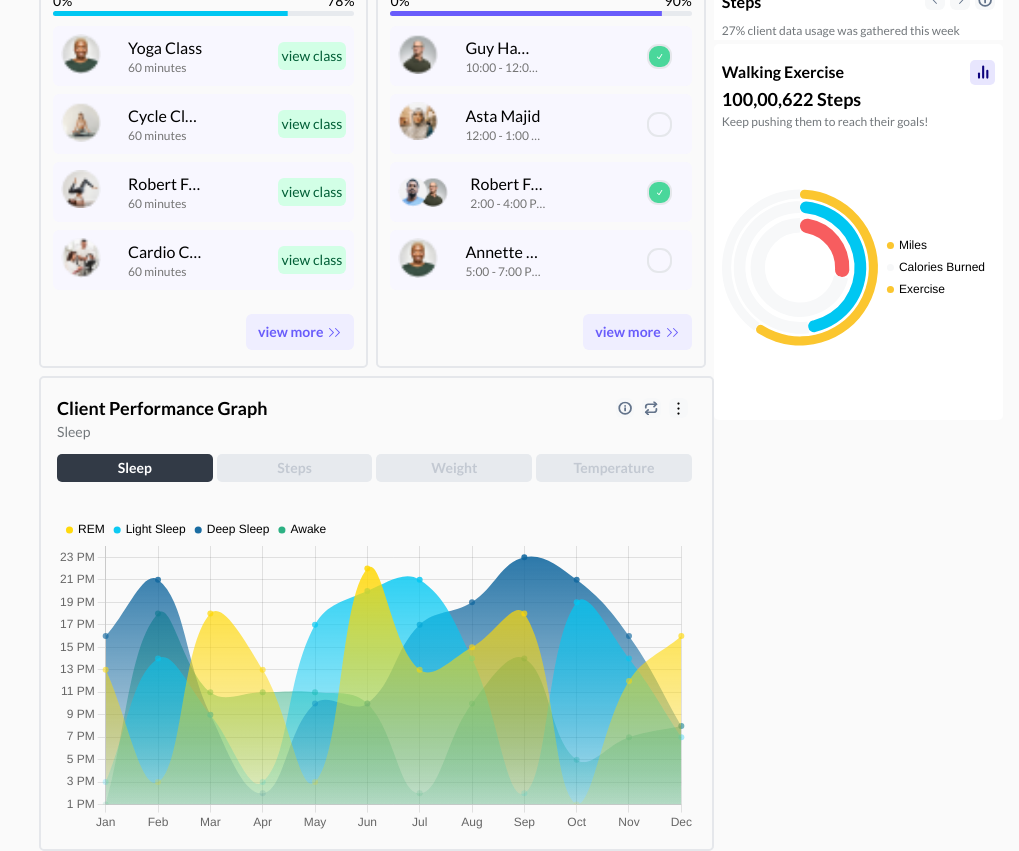
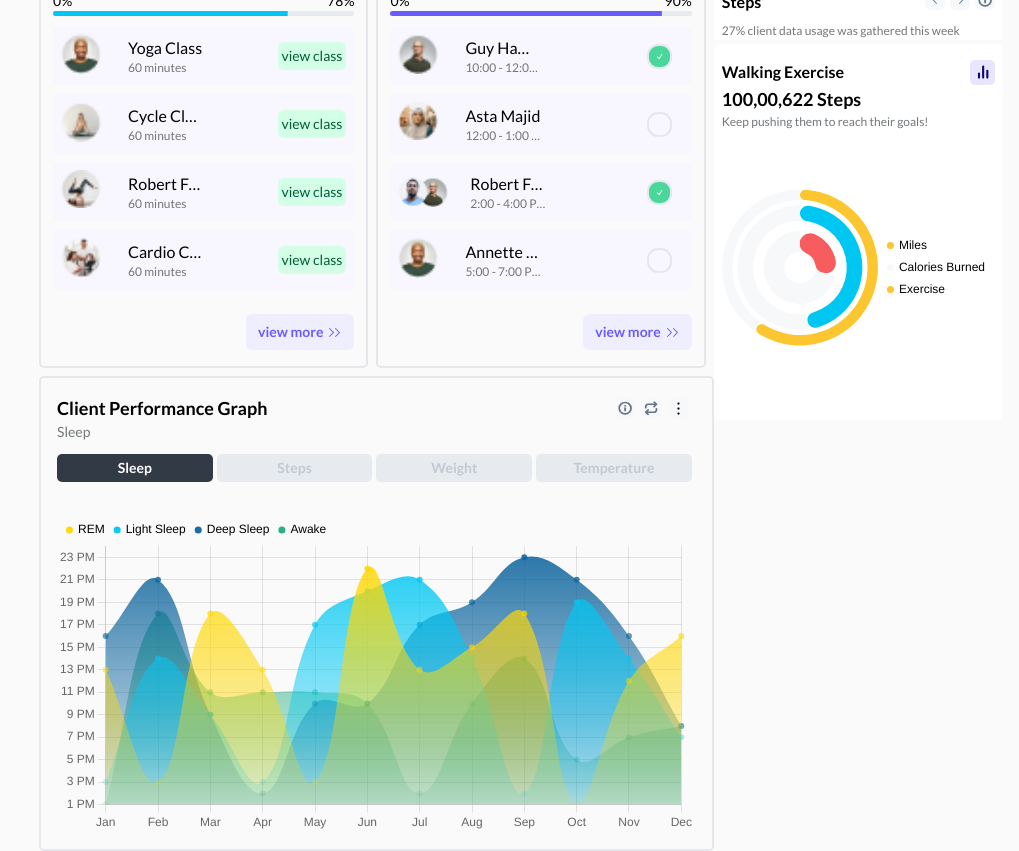
Before and after one commit to payn33/frontend-assessment, a Next.js app: page / in a window 1280 px wide. Shown: the part 960-1811 px from the top of the page, without its empty margins (261-1280 px from the left). Built offline with nearby package versions, Linux system fonts and the light colour scheme.

Commit message:
refactor: minor ui updates

```diff
--- a/src/app/_components/doughnutChart.tsx
+++ b/src/app/_components/doughnutChart.tsx
@@ -70,5 +70,5 @@ export default function DoughnutChart({ data }: Props) {
     ],
   };
 
-  return <Doughnut data={finalData} options={options} />;
+  return <Doughnut data={finalData} options={options} updateMode="resize" />;
 }
--- a/src/app/page.tsx
+++ b/src/app/page.tsx
@@ -323,19 +323,19 @@ const doughnutChartData = [
     label: "Miles",
     value: 300,
     color: ["#FBC62F", "#f7f8f9"],
-    cutout: "65%",
+    cutout: "60%%",
   },
   {
     label: "Calories Burned",
     value: 220,
     color: ["#00C7F2", "#f7f8f9"],
-    cutout: "55%",
+    cutout: "40%",
   },
   {
     label: "Exercise",
     value: 120,
     color: ["#F75D5F", "#f7f8f9"],
-    cutout: "45%",
+    cutout: "20%",
   },
 ];
 
@@ -541,7 +541,7 @@ export default function Home() {
                 </p>
               </div>
 
-              <div className="flex max-w-[300px] max-h-[300px]">
+              <div className="flex ">
                 <DoughnutChart data={doughnutChartData} />
               </div>
             </div>
```
